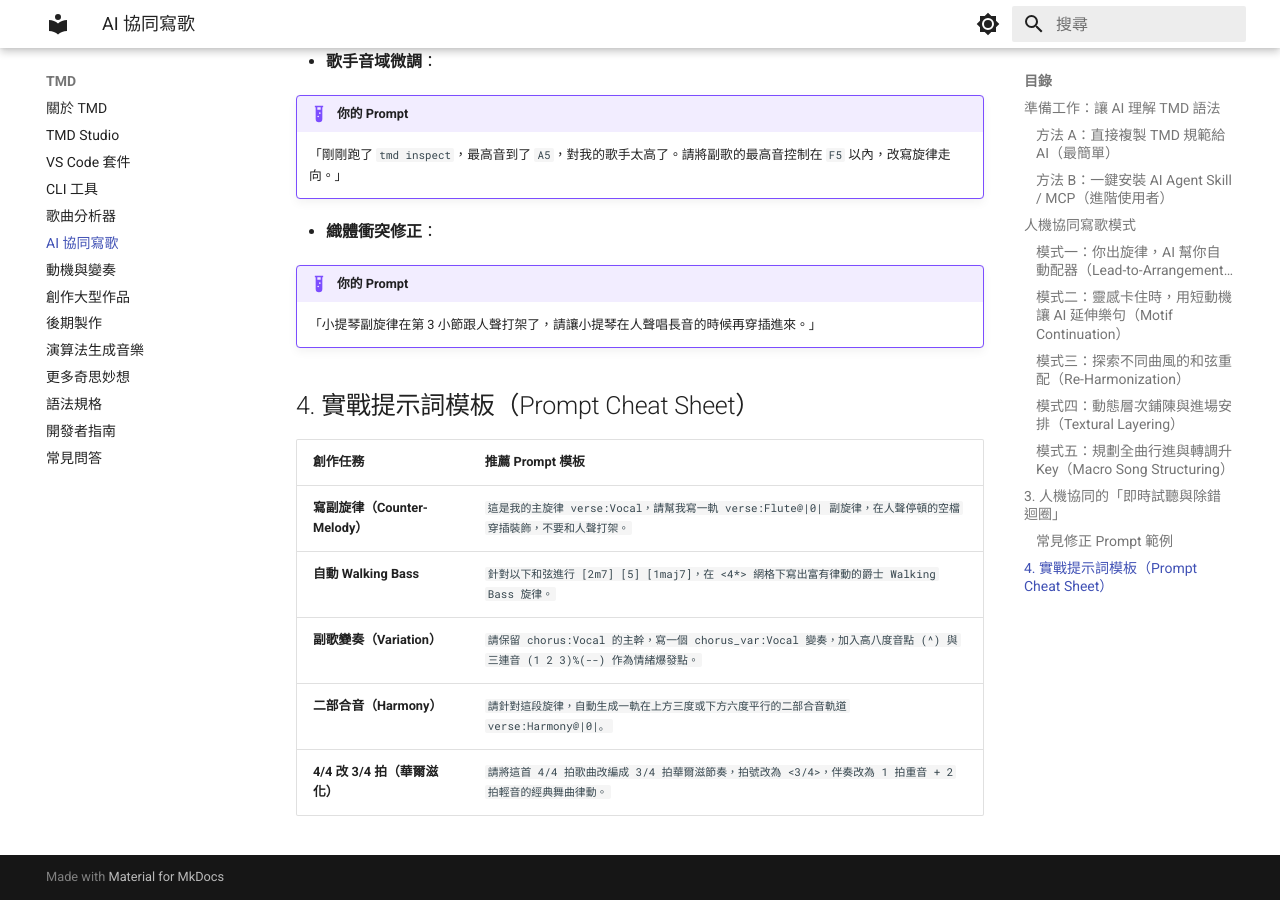
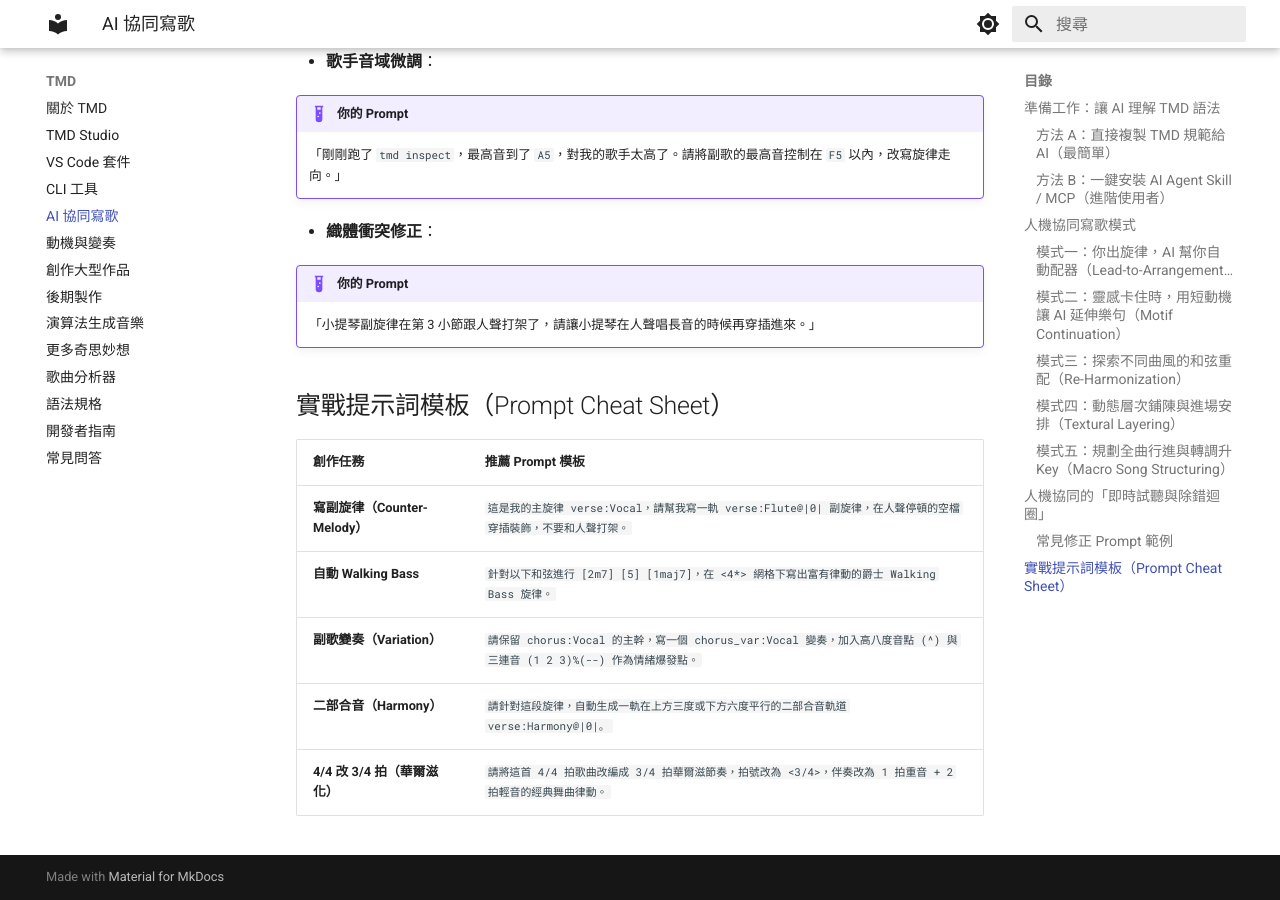
Before and after one commit to TMDLang/TMDLang.github.io, an MkDocs documentation site: the page built from docs/ai_agent.md, in a window 1280 px wide and 900 px high, scrolled down 3679 px. Built offline with MkDocs 1.6.1 and Material for MkDocs 9.7.7, drawn with Linux system fonts in a browser that asks for light colours; some of the changed text lies outside the part shown.

Commit message:
docs: update AI collaboration section and reorder navigation for clarity

````diff
--- a/docs/ai_agent.md
+++ b/docs/ai_agent.md
@@ -103,7 +103,7 @@ TMD 的和弦是獨立的標記 `[Cmaj7]`、`[1]`、`[6m]`，你可以讓 AI 針
 -> outro ->#
 ```
 
-## 3. 人機協同的「即時試聽與除錯迴圈」
+## 人機協同的「即時試聽與除錯迴圈」
 
 在 Chat AI 中寫歌，最關鍵的是形成 **「Prompt ➔ 生成 ➔ 試聽驗證 ➔ 回饋修正」** 的緊密閉環：
 
@@ -130,7 +130,7 @@ flowchart TD
 !!! example "你的 Prompt"
     「小提琴副旋律在第 3 小節跟人聲打架了，請讓小提琴在人聲唱長音的時候再穿插進來。」
 
-## 4. 實戰提示詞模板（Prompt Cheat Sheet）
+## 實戰提示詞模板（Prompt Cheat Sheet）
 
 | 創作任務 | 推薦 Prompt 模板 |
 | :--- | :--- |
--- a/mkdocs.yml
+++ b/mkdocs.yml
@@ -59,13 +59,13 @@ nav:
   - TMD Studio: tmd_studio.md
   - VS Code 套件: vscode.md
   - CLI 工具: cli.md
-  - 歌曲分析器: inspector.md
   - AI 協同寫歌: ai_agent.md
   - 動機與變奏: motif_variation.md
   - 創作大型作品: epic_composing.md
   - 後期製作: production_workflow.md
   - 演算法生成音樂: algorithmic_music.md
   - 更多奇思妙想: creative_experiments.md
+  - 歌曲分析器: inspector.md
   - 語法規格: syntax.md
   - 開發者指南: developer.md
   - 常見問答: faq.md
````
